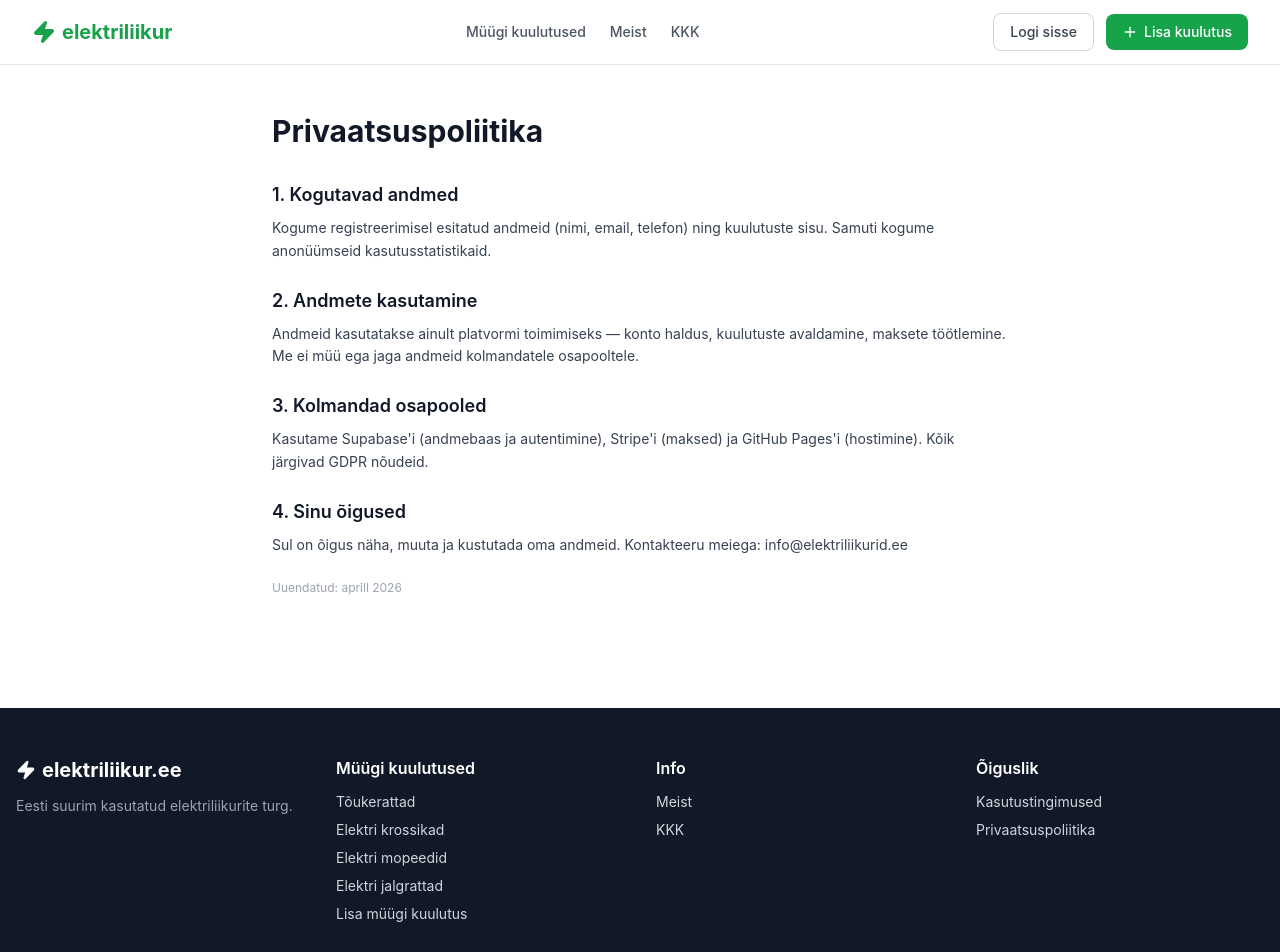
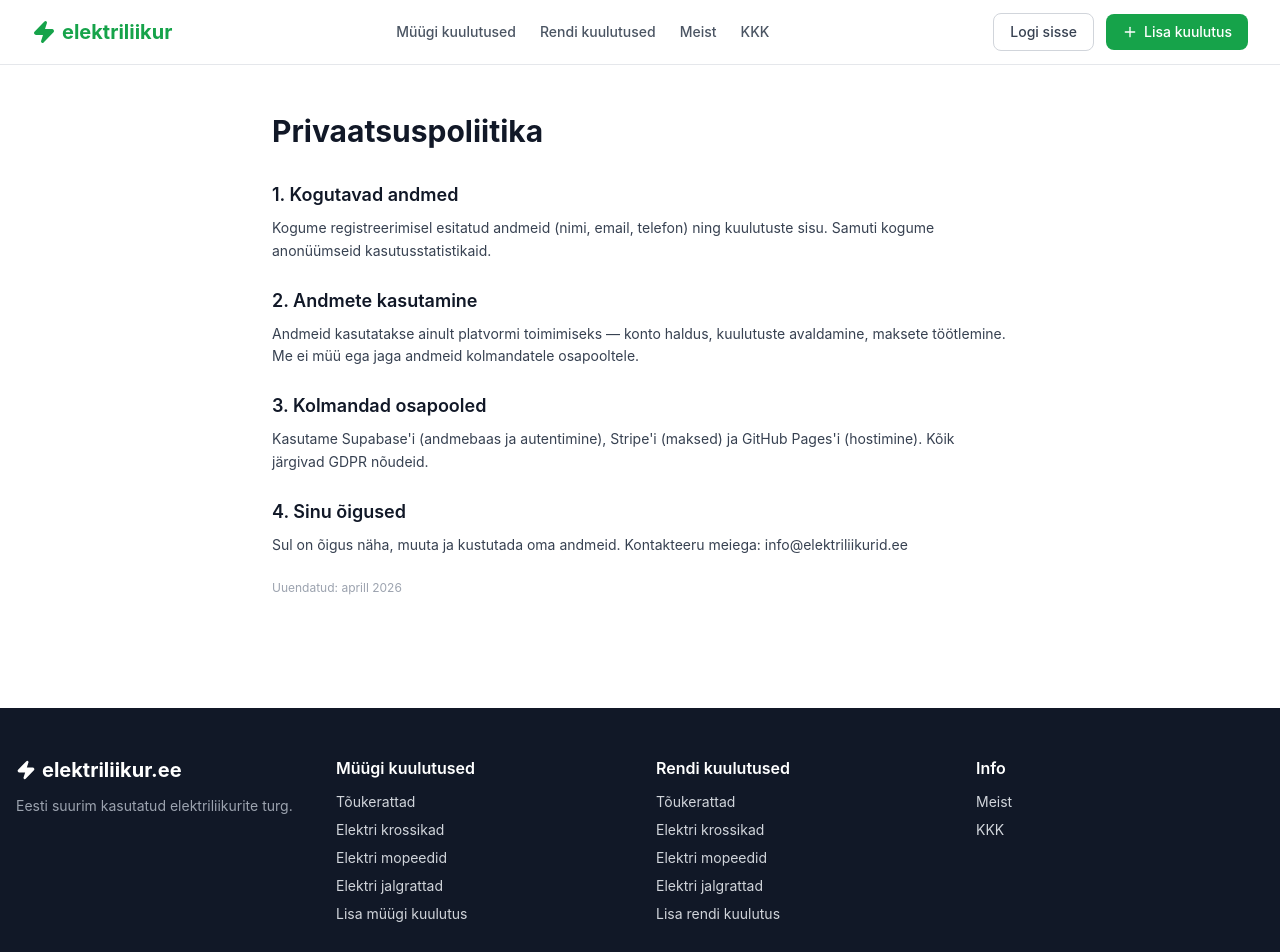
Before and after one commit to martinTalTech/Elektriliikurid, a React (Vite) app: page /#/privaatsus in a window 1280 px wide. Shown: the top 952 px of the page. Built offline with nearby package versions, Linux system fonts and the light colour scheme; no server answers.

Commit message:
Rent fixes

```diff
--- a/src/components/layout/Footer.jsx
+++ b/src/components/layout/Footer.jsx
@@ -23,6 +23,16 @@ export default function Footer() {
           </ul>
         </div>
         <div>
+          <h3 className="font-semibold text-white mb-3">Rendi kuulutused</h3>
+          <ul className="space-y-2 text-sm">
+            <li><Link to="/kuulutused?type=scooter" className="hover:text-black">Tõukerattad</Link></li>
+            <li><Link to="/kuulutused?type=cross" className="hover:text-black">Elektri krossikad</Link></li>
+            <li><Link to="/kuulutused?type=mopeed" className="hover:text-black">Elektri mopeedid</Link></li>
+            <li><Link to="/kuulutused?type=jalgratas" className="hover:text-black">Elektri jalgrattad</Link></li>
+            <li><Link to="/lisa-kuulutus" className="hover:text-black">Lisa rendi kuulutus</Link></li>
+          </ul>
+        </div>
+        <div>
           <h3 className="font-semibold text-white mb-3">Info</h3>
           <ul className="space-y-2 text-sm">
             <li><Link to="/meist" className="hover:text-black">Meist</Link></li>
--- a/src/components/layout/Navbar.jsx
+++ b/src/components/layout/Navbar.jsx
@@ -25,6 +25,9 @@ export default function Navbar() {
           <div className="hidden md:flex items-center gap-6">
             <Link to="/kuulutused" className="text-gray-600 hover:text-primary-600 transition-colors text-sm font-medium">
               Müügi kuulutused
+            </Link>
+            <Link to="/kuulutused?tüüp=rent" className="text-gray-600 hover:text-primary-600 transition-colors text-sm font-medium">
+              Rendi kuulutused
             </Link>
             <Link to="/meist" className="text-gray-600 hover:text-primary-600 transition-colors text-sm font-medium">
               Meist
@@ -65,7 +68,8 @@ export default function Navbar() {
 
       {mobileOpen && (
         <div className="md:hidden border-t border-gray-100 bg-white px-4 py-3 space-y-2">
-          <Link to="/kuulutused" className="block py-2 text-gray-700" onClick={() => setMobileOpen(false)}>Kuulutused</Link>
+          <Link to="/kuulutused" className="block py-2 text-gray-700" onClick={() => setMobileOpen(false)}>Müügi kuulutused</Link>
+          <Link to="/kuulutused?tüüp=rent" className="block py-2 text-gray-700" onClick={() => setMobileOpen(false)}>Rendi kuulutused</Link>
           <Link to="/meist" className="block py-2 text-gray-700" onClick={() => setMobileOpen(false)}>Meist</Link>
           <Link to="/kkk" className="block py-2 text-gray-700" onClick={() => setMobileOpen(false)}>KKK</Link>
           <hr className="border-gray-100" />
```
